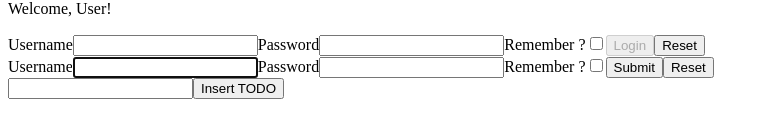
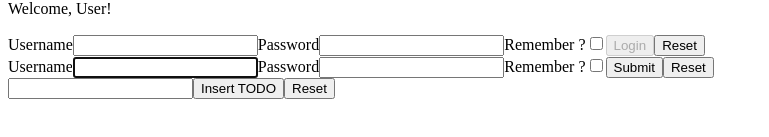
Before and after one commit to fleola/my-app, a React (Create React App) app in the folder components-new-app/: page / in a window 1280 px wide. Shown: the part 445-582 px from the top of the page, without its empty margins (0-769 px from the left). Built offline with nearby package versions, Linux system fonts and the light colour scheme.

Commit message:
lists 05

```diff
--- a/components-new-app/src/TodoList.js
+++ b/components-new-app/src/TodoList.js
@@ -21,6 +21,11 @@ export class TodoList extends React.Component {
       };
     });
   };
+  handleResetButton = () => {
+    this.setState({
+      items: [],
+    });
+  };
   render() {
     return (
       <div>
@@ -30,6 +35,7 @@ export class TodoList extends React.Component {
           onChange={this.handleInputChange}
         ></input>
         <button onClick={this.handleClickButton}>Insert TODO</button>
+        <button onClick={this.handleResetButton}>Reset</button>
         <ul>
           {this.state.items.map((item, index) => (
             <li key={item + index}>{item}</li>
```
Also changed, not shown: 1 other file (tests, documents, lock files or other folders).
